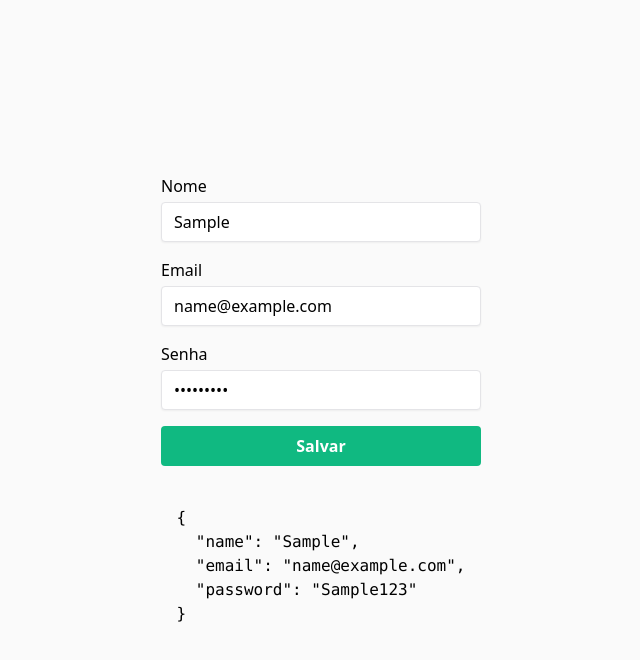
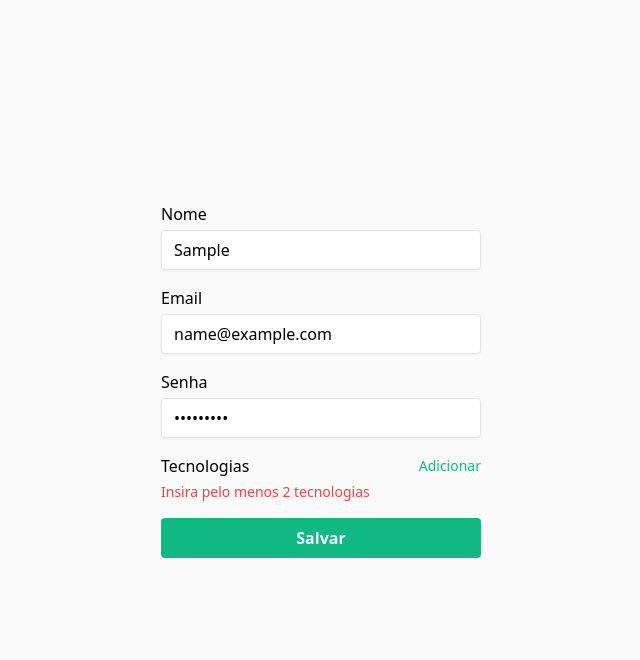
Before and after one commit to matheusduartedevs/formularios-avancados-react, a React (Vite) app: page / in a window 1280 px wide. Both pictures are taken after typing "Sample", "name@example.com", "Sample123" into the empty fields and a click on the button "Salvar". Shown: the top 660 px of the page, without its empty margins (319-959 px from the left). Built offline with nearby package versions, Linux system fonts and the light colour scheme.

Commit message:
feat: implementação do fiel array nos formularios

```diff
--- a/src/App.tsx
+++ b/src/App.tsx
@@ -1,12 +1,12 @@
-import { useForm } from 'react-hook-form'
-import './styles/global.css'
 import { useState } from 'react'
+import { useForm, useFieldArray } from 'react-hook-form'
 import { z } from 'zod'
 import { zodResolver } from '@hookform/resolvers/zod'
+import './styles/global.css'
 
 /*
   [X] Validação / Transformação
-  [] Field Arrays
+  [] Field Arrays 37
   [] Upload de Arquivos
   [] Composition Pattern
 */
@@ -26,18 +26,35 @@
     .toLowerCase(),
 
   password: z.string()
-    .min(6, 'A senha precisa de no mínimo 6 caracteres')
+    .min(6, 'A senha precisa de no mínimo 6 caracteres'),
+
+  techs: z.array(z.object({
+    title: z.string()
+      .min(1, 'O título é obrigatório'),
+
+    knowledge: z.coerce.number()
+      .min(1).max(100)
+  })).min(2, 'Insira pelo menos 2 tecnologias')
 })
 
 type CreateUserFormData = z.infer<typeof createUserFormSchema>
 
 const App = () => {
   const [output, setOutput] = useState('')
-  const { register, handleSubmit, formState: { errors } } = useForm<CreateUserFormData>({
+  const { register, handleSubmit, formState: { errors }, control } = useForm<CreateUserFormData>({
     resolver: zodResolver(createUserFormSchema)
   })
 
-  function createUser(data: any) {
+  const { fields, append, remove } = useFieldArray({
+    control,
+    name: 'techs'
+  })
+
+  function addNewTech() {
+    append({ title: '', knowledge: 0 })
+  }
+
+  function createUser(data: CreateUserFormData) {
     setOutput(JSON.stringify(data, null, 2))
   }
 
@@ -54,7 +71,7 @@
             className='border border-zinc-200 shadow-sm rounded h-10 px-3'
             {...register('name')}
           />
-          {errors.name && <span>{errors.name.message}</span>}
+          {errors.name && <span className='text-red-500 text-sm'>{errors.name.message}</span>}
         </div>
 
         <div className="flex flex-col gap-1">
@@ -64,7 +81,7 @@
             className='border border-zinc-200 shadow-sm rounded h-10 px-3'
             {...register('email')}
           />
-          {errors.email && <span>{errors.email.message}</span>}
+          {errors.email && <span className='text-red-500 text-sm'>{errors.email.message}</span>}
         </div>
 
         <div className="flex flex-col gap-1">
@@ -74,7 +91,43 @@
             className='border border-zinc-200 shadow-sm rounded h-10 px-3'
             {...register('password')}
           />
-          {errors.password && <span>{errors.password.message}</span>}
+          {errors.password && <span className='text-red-500 text-sm'>{errors.password.message}</span>}
+        </div>
+
+        <div className="flex flex-col gap-1">
+          <label htmlFor="" className='flex items-center justify-between'>
+            Tecnologias
+
+            <button type='button' onClick={addNewTech} className='text-emerald-500 text-sm'>Adicionar</button>
+          </label>
+
+          {fields.map((field, index) => {
+            return (
+              <div className='flex gap-2' key={field.id}>
+                <div className="flex-1 flex flex-col gap-1">
+                  <input
+                    type="text"
+                    className='border border-zinc-200 shadow-sm rounded h-10 px-3'
+                    {...register(`techs.${index}.title`)}
+                  />
+
+                  {errors.techs?.[index]?.title && <span className='text-red-500 text-sm'>{errors.techs?.[index]?.title?.message}</span>}
+                </div>
+
+                <div className="flex flex-col gap-1">
+                  <input
+                    type="number"
+                    className='w-16 border border-zinc-200 shadow-sm rounded h-10 px-3'
+                    {...register(`techs.${index}.knowledge`)}
+                  />
+
+                  {errors.techs?.[index]?.knowledge && <span className='text-red-500 text-sm'>{errors.techs?.[index]?.knowledge?.message}</span>}
+                </div>
+              </div>
+            )
+          })}
+
+          {errors.techs && <span className='text-red-500 text-sm'>{errors.techs.message}</span>}
         </div>
 
         <button
```
